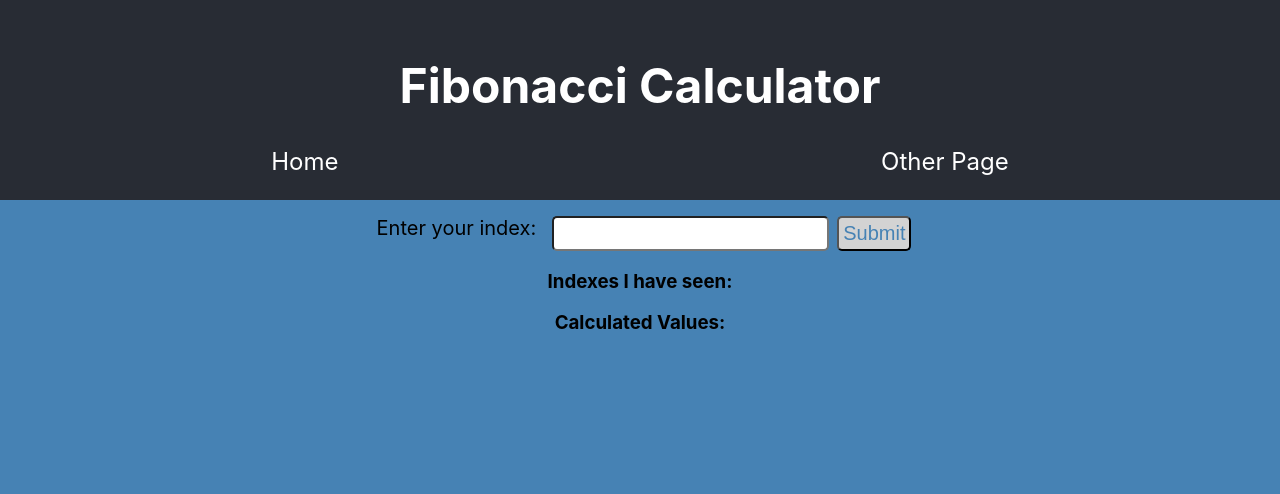
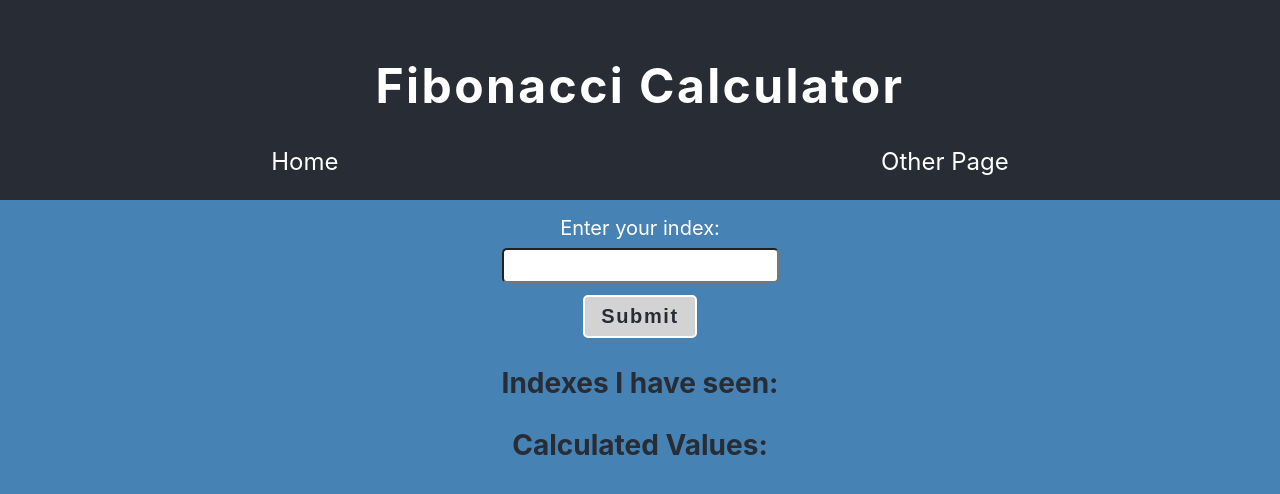
Before and after one commit to BillStephens2022/fibonacci-docker, a React (Create React App) app in the folder client/: page / in a window 1280 px wide. Shown: the top 494 px of the page. Built offline with nearby package versions, Linux system fonts and the light colour scheme; no server answers.

Commit message:
updated styling

```diff
--- a/client/src/App.css
+++ b/client/src/App.css
@@ -22,6 +22,7 @@
 
 .heading {
   font-size: 3rem;
+  letter-spacing: 0.15rem;
   color: white;
 }
 
@@ -46,32 +47,38 @@ a:hover {
   padding: 1rem;
   background-color: steelblue;
   height: 75vh;
+  color: white;
 }
 
 .fib-form {
   display: flex;
-  justify-content: center;
+  flex-direction: column;
+  justify-content: space-between;
+  align-items: center;
 }
 
 label {
   font-size: 1.25rem;
-  margin: 0 0.5rem;
+  margin: 0 0 0.5rem 0;
 }
 
 input {
   font-size: 1.25rem;
   border-radius: 5px;
   padding: 0.25rem;
-  margin: 0 0.5rem;
+  margin: 0 0 0.75rem 0;
 }
 
 button {
   font-size: 1.25rem;
+  font-weight: 700;
   border-radius: 5px;
-  padding: 0.25rem;
+  padding: 0.5rem 1rem;
   background-color: lightgray;
-  color: steelblue;
+  color: #282c34;
   cursor: pointer;
+  border: solid white 2px;
+  letter-spacing: 0.1rem;
   transition: all 0.3s ease;
 }
 
@@ -79,3 +86,19 @@ button:hover {
   background-color: darkgray;
   color: lightsteelblue;
 }
+
+h3 {
+  margin-bottom: 0.5rem;
+  color: #282c34;
+  font-size: 1.75rem;
+}
+
+.stats-1 {
+  margin-bottom: 0.5rem;
+  font-size: 1.25rem;
+}
+
+.stats-2 {
+  margin-bottom: 0.5rem;
+  font-size: 1.25rem;
+}
--- a/client/src/Fib.js
+++ b/client/src/Fib.js
@@ -43,8 +43,8 @@ class Fib extends Component {
 
     for (let key in this.state.values) {
       entries.push(
-        <div key={key}>
-          For index {key} I calculated {this.state.values[key]}
+        <div className="stats-2" key={key}>
+          For index {key}, I calculated {this.state.values[key]}
         </div>
       );
     }
@@ -65,7 +65,7 @@ class Fib extends Component {
         </form>
 
         <h3>Indexes I have seen:</h3>
-        {this.renderSeenIndexes()}
+        <div className="stats-1" >{this.renderSeenIndexes()}</div>
 
         <h3>Calculated Values:</h3>
         {this.renderValues()}
```
Also changed, not shown: 1 other file (tests, documents, lock files or other folders).
